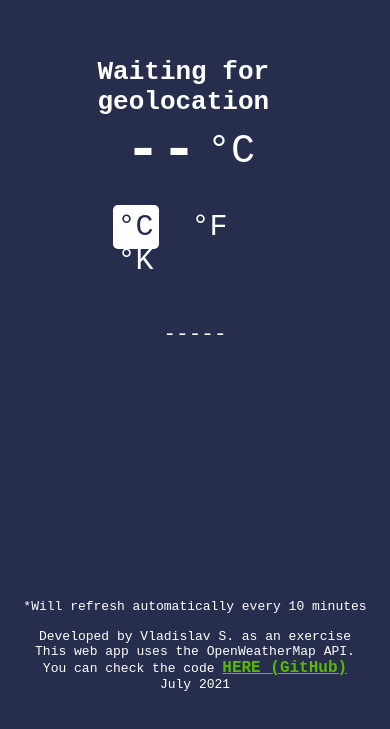
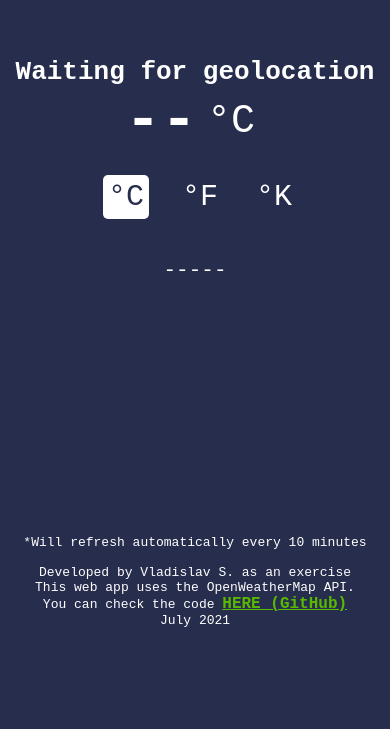
Before and after one commit to vladislav-ss/weather-app, a plain HTML site: page index.html in a window 390 px wide. Shown: the part 103-832 px from the top of the page. Drawn offline with Linux system fonts and the light colour scheme.

Commit message:
Button fix
Fixed buttons wrapping on mobile devices

```diff
--- a/index.html
+++ b/index.html
@@ -14,7 +14,7 @@
         <div id="icon"></div>
 
     </div>
-    <div class="temperature">
+    <div class="app-box">
 
         <div class="tempbox">
             <h2 class="degrees">--</h2>
--- a/style.css
+++ b/style.css
@@ -25,8 +25,7 @@ body {
 .location {
     margin-top: 10rem;
 }
-.location, .temperature {
-    width: 50%;
+.location, .app-box {
     display: flex;
     flex-direction: column;
     justify-content: space-around;
```
